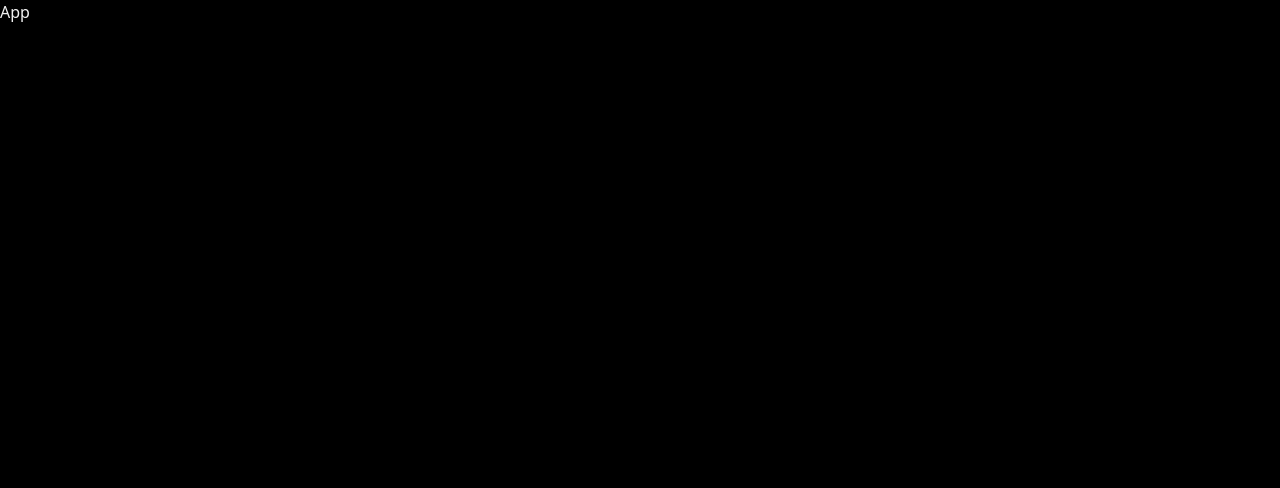
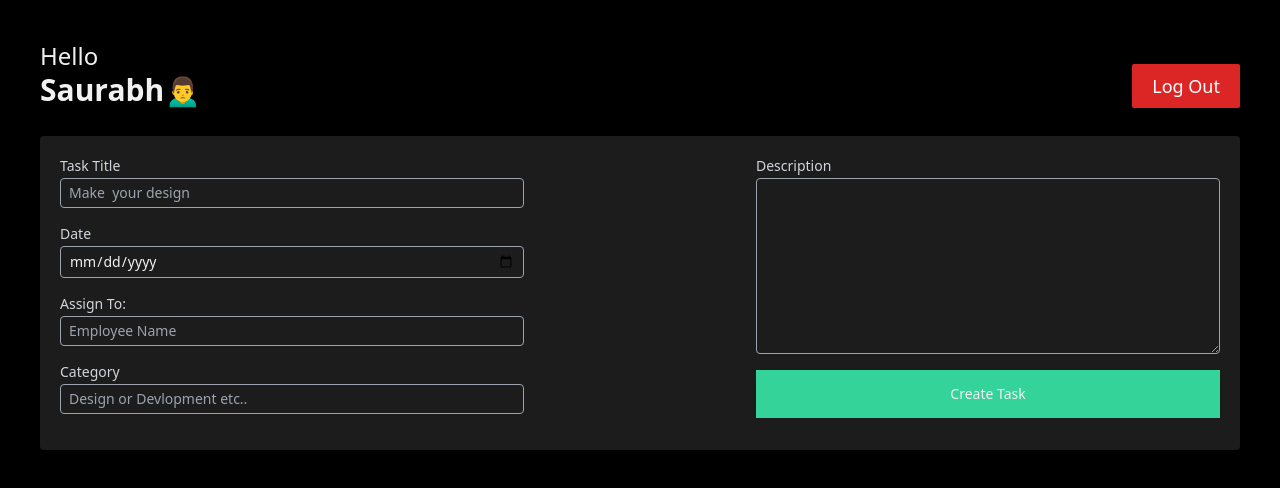
Before and after one commit to saurabhDave21/Employee-Mangment-BySheriyans, a React (Vite) app in the folder Employee/: page / in a window 1280 px wide. Shown: the top 488 px of the page. Built offline with nearby package versions, Linux system fonts and the light colour scheme.

Commit message:
SetUp Structure

```diff
--- a/Employee/src/App.jsx
+++ b/Employee/src/App.jsx
@@ -1,8 +1,15 @@
 import React from 'react'
+import Login from './Components/Auth/Login'
+import EmployeeDashboard from './Components/Dashborad/EmployeeDashboard'
+import AdminDashborad from './Components/Dashborad/AdminDashborad'
 
 const App = () => {
   return (
-    <div>App</div>
+    <>
+    {/* <Login/>
+    <EmployeeDashboard/> */}
+    <AdminDashborad/>
+    </>
   )
 }
 
--- a/Employee/src/Components/Auth/Login.jsx
+++ b/Employee/src/Components/Auth/Login.jsx
@@ -0,0 +1,35 @@
+import React, { useState } from 'react'
+
+const Login = () => {
+   const [email, setemail] = useState('')
+   const [password, setpassword] = useState('')
+
+  const submitHandler=()=>{
+    e.preventDefault();
+    setemail("")
+    setpassword("")
+  }
+  return (
+    <div className='flex h-screen w-screen items-center justify-center '>
+        <div className='border-2 border-emerald-600 p-20'>
+            <form onSubmit={(e)=>{
+                submitHandler(e)
+            }} className='flex flex-col items-center justify-center'>
+                <input className='border-2 border-emerald-600 rounded-full py-3 px-5 text-xl outline-none bg-transparent placeholder:text-gray-400' type="email" placeholder='Enter your email'
+                value={email}
+                onChange={(e)=>{
+                    setemail(e.target.value)
+                }} />
+                <input className='border-2 border-emerald-600 rounded-full py-3 px-5 text-xl outline-none bg-transparent placeholder:text-gray-400 mt-4' type="password" placeholder='Enter Password'
+                value={password}
+                onChange={(e)=>{
+                    setpassword(e.target.value)
+                }}/>
+                <button className='mt-5 border-[1px] bg-emerald-600 rounded-full py-2 px-7 text-xl text-white outline-none  placeholder:text-white hover:text-white hover:bg-transparent hover:border-emerald-600'>Log in</button>
+            </form>
+        </div>
+    </div>
+  )
+}
+
+export default Login
--- a/Employee/src/Components/Dashborad/AdminDashborad.jsx
+++ b/Employee/src/Components/Dashborad/AdminDashborad.jsx
@@ -0,0 +1,40 @@
+import React from 'react'
+import Header from '../Other/Header'
+
+const AdminDashborad = () => {
+    return (
+        <div className='h-screen w-full p-10'>
+            <Header />
+
+            <div className='p-5 bg-[#1C1C1C] mt-7 rounded'>
+                <form className='flex flex-wrap w-full items-start justify-between'>
+                    <div className='w-1/2'>
+                        <div>
+                            <h3 className='text-sm text-gray-300 mb-0.5'>Task Title</h3>
+                            <input className='text-sm py-1 px-2 w-4/5 rounded outline-none bg-transparent border-[1px] border-gray-400 mb-4' type="text" placeholder='Make  your design' />
+                        </div>
+                        <div>
+                            <h3 className='text-sm text-gray-300 mb-0.5'>Date</h3>
+                            <input className='text-sm py-1 px-2 w-4/5 rounded outline-none bg-transparent border-[1px] border-gray-400 mb-4' type="date" />
+                        </div>
+                        <div>
+                            <h3 className='text-sm text-gray-300 mb-0.5'>Assign To:</h3>
+                            <input className='text-sm py-1 px-2 w-4/5 rounded outline-none bg-transparent border-[1px] border-gray-400 mb-4' type="text" placeholder='Employee Name' />
+                        </div>
+                        <div> <h3 className='text-sm text-gray-300 mb-0.5'>Category</h3>
+                            <input className='text-sm py-1 px-2 w-4/5 rounded outline-none bg-transparent border-[1px] border-gray-400 mb-4' type="text" placeholder='Design or Devlopment etc..' /></div>
+                    </div>
+
+                    <div className='w-2/5 flex flex-col items-start'>
+                        <h3 className='text-sm text-gray-300 mb-0.5'>Description</h3>
+                        <textarea  className='w-full h-44 text-sm py-2 px-4 rounded outline-none bg-transparent border-[1px] border-gray-400' name="" id="" cols={30} rows={10}></textarea>
+                    <button className='bg-emerald-400 py-3 hover:bg-transparent border-2 border-emerald-400  hover:border-emerald-600 px-5 text-sm mt-4 w-full '>Create Task</button>
+                    </div>
+
+                </form>
+            </div>
+        </div>
+    )
+}
+
+export default AdminDashborad
--- a/Employee/src/Components/Dashborad/EmployeeDashboard.jsx
+++ b/Employee/src/Components/Dashborad/EmployeeDashboard.jsx
@@ -0,0 +1,16 @@
+import React from 'react'
+import Header from '../Other/Header'
+import TaskListNumber from '../Other/TaskListNumber'
+import TaskList from '../TaskList/TaskList'
+
+const EmployeeDashboard = () => {
+  return (
+    <div className='p-10 bg-[#1C1C1C] h-screen w-full overflow-hidden'>
+        <Header/>
+        <TaskListNumber/>
+        <TaskList/>
+    </div>
+  )
+}
+
+export default EmployeeDashboard
--- /dev/null
+++ b/Employee/src/Components/Other/Header.jsx
@@ -0,0 +1,12 @@
+import React from 'react'
+
+const Header = () => {
+  return (
+    <div className='flex items-end justify-between'>
+        <h1 className='text-2xl font-medium'>Hello <br /><span className='text-3xl font-semibold'>Saurabh🙍‍♂️</span></h1>
+        <button className='bg-red-600 text-lg font-medium text-white px-5 py-2 rounded-sm'>Log Out</button>
+    </div>
+  )
+}
+
+export default Header
--- /dev/null
+++ b/Employee/src/Components/Other/TaskListNumber.jsx
@@ -0,0 +1,26 @@
+import React from 'react'
+
+const TaskListNumber = () => {
+  return (
+    <div className='flex mt-10 justify-between gap-5 '>
+        <div className='w-[40%] py-6 px-9 rounded-xl bg-slate-500'>
+            <h2 className='text-3xl font-semibold'>0</h2>
+            <h3 className='text-xl font-medium'>New Task</h3>
+        </div>
+        <div className='w-[40%] py-6 px-9 rounded-xl bg-green-300'>
+            <h2 className='text-3xl font-semibold'>0</h2>
+            <h3 className='text-xl font-medium'>Completed</h3>
+        </div>
+        <div className='w-[40%] py-6 px-9 rounded-xl bg-yellow-500'>
+            <h2 className='text-3xl font-semibold'>0</h2>
+            <h3 className='text-xl font-medium'>Accepted</h3>
+        </div>
+        <div className='w-[40%] py-6 px-9 rounded-xl bg-red-400'>
+            <h2 className='text-3xl font-semibold'>0</h2>
+            <h3 className='text-xl font-medium'>Failed</h3>
+        </div>
+    </div>
+  )
+}
+
+export default TaskListNumber
--- /dev/null
+++ b/Employee/src/Components/TaskList/TaskList.jsx
@@ -0,0 +1,43 @@
+import React from 'react'
+
+const TaskList = () => {
+  return (
+    <div id="tasklist" className='overflow-x-auto h-[55%] w-full py-5 mt-10 flex gap-5 flex-nowrap items-center justify-start'>
+        <div className='flex-shrink-0  h-full w-[300px] p-5 bg-yellow-400 rounded-xl'>
+           <div className='flex justify-between items-center'>
+             <h3 className='bg-red-600 text-sm px-3 py-1 rounded'>High</h3>
+            <h4 className='text-sm'>20 feb 2024</h4>
+           </div>
+           <h2 className='mt-5 text-2xl font-semibold'>Make a Youtube video</h2>
+           <p className='text-sm  mt-2'>Lorem ipsum dolor sit amet consectetur adipisicing elit. In optio ratione eveniet assumenda quisquam asperiores?</p>
+        </div>
+        <div className='flex-shrink-0  h-full w-[300px] p-5 bg-yellow-400 rounded-xl'>
+           <div className='flex justify-between items-center'>
+             <h3 className='bg-red-600 text-sm px-3 py-1 rounded'>High</h3>
+            <h4 className='text-sm'>20 feb 2024</h4>
+           </div>
+           <h2 className='mt-5 text-2xl font-semibold'>Make a Youtube video</h2>
+           <p className='text-sm  mt-2'>Lorem ipsum dolor sit amet consectetur adipisicing elit. In optio ratione eveniet assumenda quisquam asperiores?</p>
+        </div>
+        <div className='flex-shrink-0  h-full w-[300px] p-5 bg-yellow-400 rounded-xl'>
+           <div className='flex justify-between items-center'>
+             <h3 className='bg-red-600 text-sm px-3 py-1 rounded'>High</h3>
+            <h4 className='text-sm'>20 feb 2024</h4>
+           </div>
+           <h2 className='mt-5 text-2xl font-semibold'>Make a Youtube video</h2>
+           <p className='text-sm  mt-2'>Lorem ipsum dolor sit amet consectetur adipisicing elit. In optio ratione eveniet assumenda quisquam asperiores?</p>
+        </div>
+        <div className='flex-shrink-0  h-full w-[300px] p-5 bg-yellow-400 rounded-xl'>
+           <div className='flex justify-between items-center'>
+             <h3 className='bg-red-600 text-sm px-3 py-1 rounded'>High</h3>
+            <h4 className='text-sm'>20 feb 2024</h4>
+           </div>
+           <h2 className='mt-5 text-2xl font-semibold'>Make a Youtube video</h2>
+           <p className='text-sm  mt-2'>Lorem ipsum dolor sit amet consectetur adipisicing elit. In optio ratione eveniet assumenda quisquam asperiores?</p>
+        </div>
+
+    </div>
+  )
+}
+
+export default TaskList
--- a/Employee/src/index.css
+++ b/Employee/src/index.css
@@ -9,3 +9,6 @@
 body{
     background-color: #000;
 }
+#tasklist::-webkit-scrollbar{
+    display: none;
+}
```
